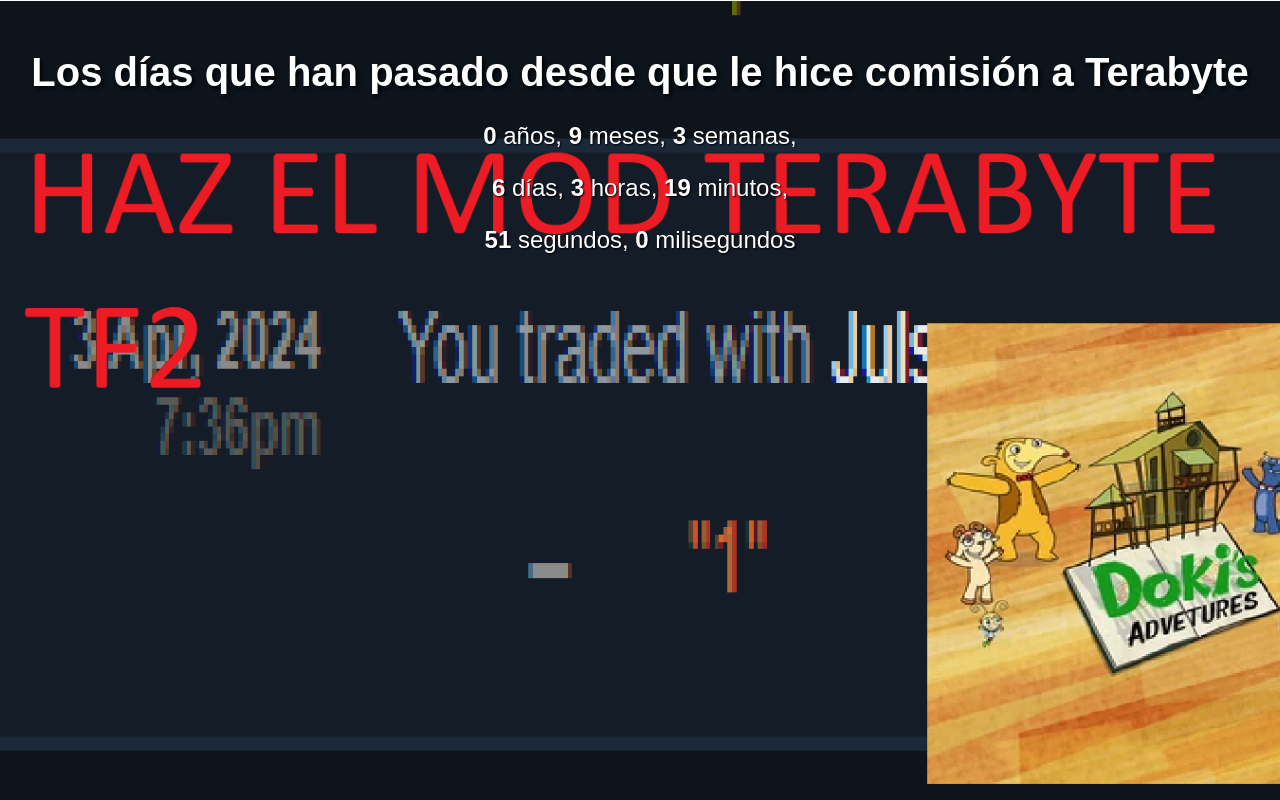
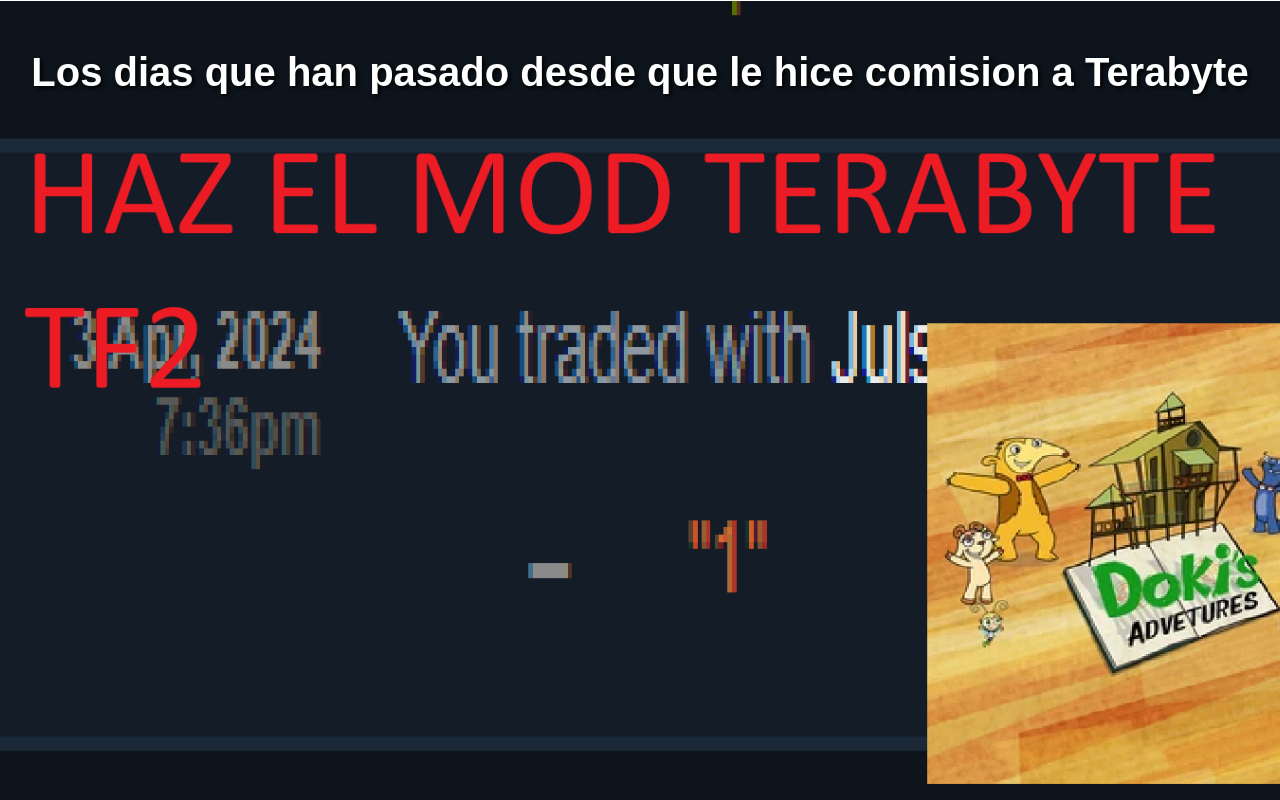
Before and after one commit to dokiLBY/contadorTERABYTETF2, a plain HTML site: page index.html in a window 1280 px wide. Drawn offline with Linux system fonts and the light colour scheme.

Commit message:
Update index.html

```diff
--- a/index.html
+++ b/index.html
@@ -3,7 +3,7 @@
 <head>
   <meta charset="UTF-8">
   <meta name="viewport" content="width=device-width, initial-scale=1.0">
-  <title>Los días que han pasado desde que le hice comisión a Terabyte</title>
+  <title>Los dIas que han pasado desde que le hice comisiOn a Terabyte</title>
   <link rel="icon" href="favicon.png" type="image/png">
   <style>
     body {
@@ -29,7 +29,7 @@
 </head>
 
 <body>
-  <h1>Los días que han pasado desde que le hice comisión a Terabyte</h1>
+  <h1>Los dias que han pasado desde que le hice comision a Terabyte</h1>
   <div class="contador" id="contador"></div>
 
   <script>
@@ -41,7 +41,7 @@
       const años = Math.floor(diferencia / (1000 * 60 * 60 * 24 * 365.25));
       const meses = Math.floor(diferencia / (1000 * 60 * 60 * 24 * 30.44)) % 12;
       const semanas = Math.floor(diferencia / (1000 * 60 * 60 * 24 * 7)) % 4;
-      const días = Math.floor(diferencia / (1000 * 60 * 60 * 24)) % 7;
+      const dias = Math.floor(diferencia / (1000 * 60 * 60 * 24)) % 7;
       const horas = Math.floor(diferencia / (1000 * 60 * 60)) % 24;
       const minutos = Math.floor(diferencia / (1000 * 60)) % 60;
       const segundos = Math.floor(diferencia / 1000) % 60;
```
